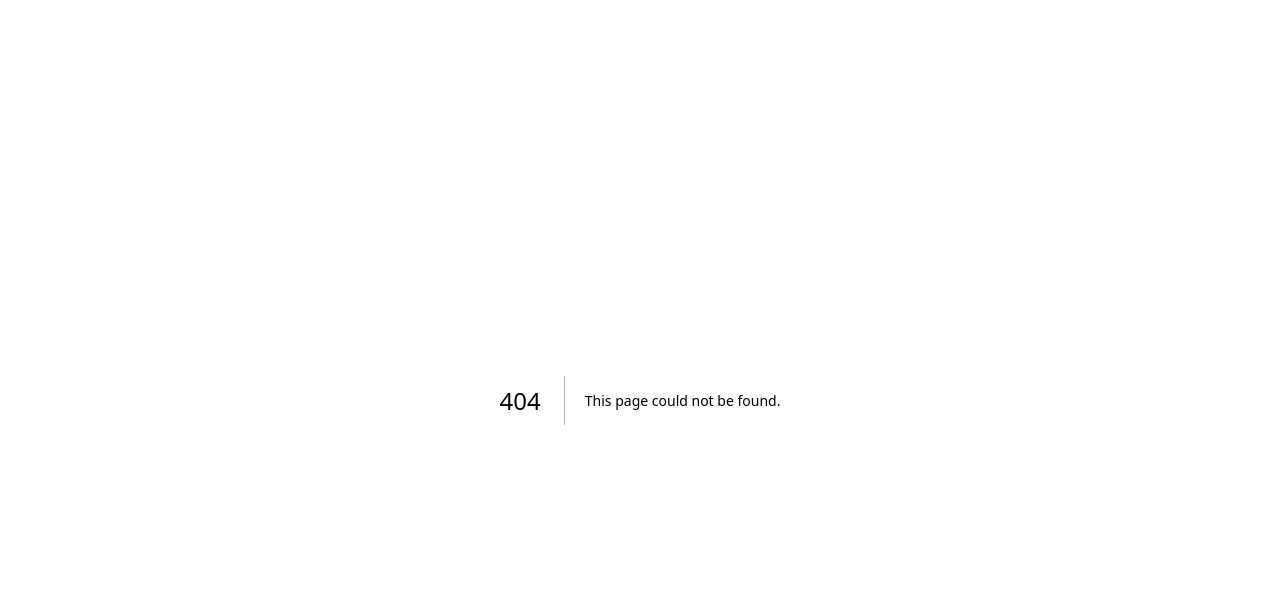
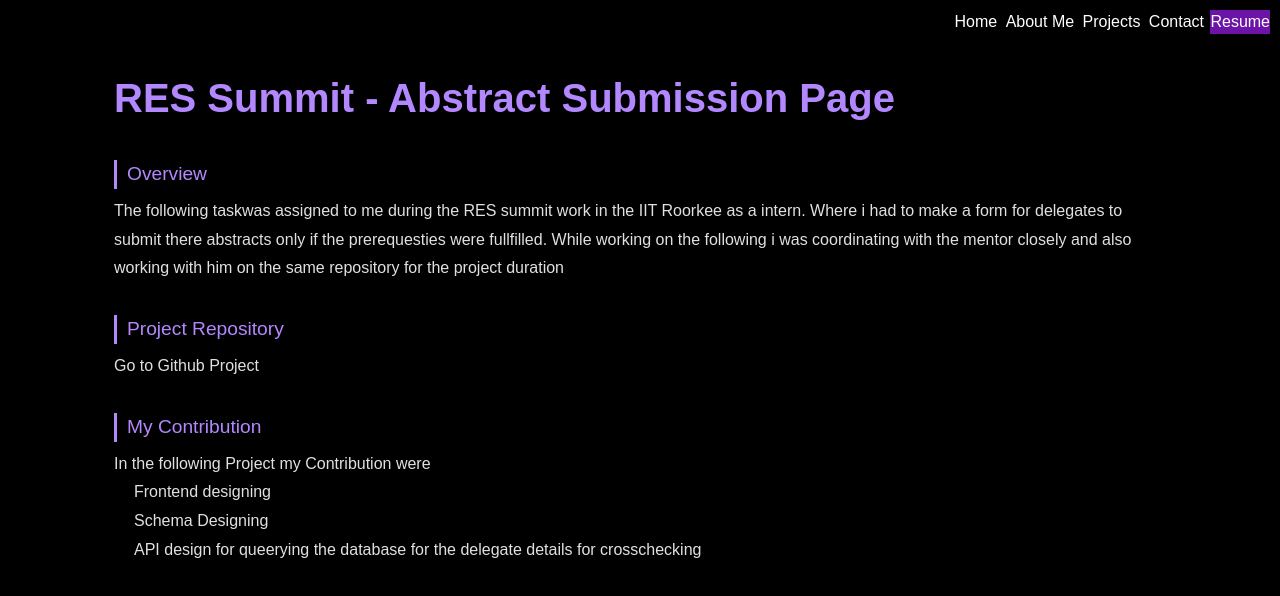
Before and after one commit to AkashSingh0012/Portfolio, a Next.js app in the folder myportfolio/: page /Projects/RESsummit in a window 1280 px wide. Before the commit this address had no page. Shown: the top 596 px of the page. Built offline with nearby package versions, Linux system fonts and the light colour scheme.

Commit message:
Changes in the Fature Project card at the landing on /Projects removed 2dCard until completion of the following is done

```diff
--- a/myportfolio/app/Projects/3DmodelViewer/page.tsx
+++ b/myportfolio/app/Projects/3DmodelViewer/page.tsx
@@ -19,9 +19,9 @@ function page() {
            <div style={{color:"#b388ff"}}>
            <Link href="https://3dmodel-viewer-ten.vercel.app" >ProjectdemoLive </Link>
            </div>
-           <span> The Link has the model removed please procede as it is it going to load a sample model of cube instead of actual indian model</span>
+           <span> Note: The original India model has been removed from the public demo due to project restrictions. The viewer currently loads a placeholder cube model to demonstrate functionality.</span>
 
-           <h3> Additional Details</h3>
+           <h3> Design  Goals and workprocess</h3>
            <p> The following project was written on Next.js and React framework.
             Furthermore the model was designed by me as well using Blender.
             the major focus of the project was on customizability.
--- /dev/null
+++ b/myportfolio/app/Projects/Encryptionhypo/page.tsx
@@ -0,0 +1,29 @@
+"use client";
+import CodeBlock from '@/app/components/Code';
+import Navbar from '@/app/components/Navbar';
+import Link from 'next/link';
+import React from 'react'
+
+function page() {
+  return (
+    <>
+    <Navbar/>
+    <div className="ProjectDescription">
+        <div className="Text">
+            <h2> Encryption Script</h2>
+            <h3> Overview</h3>
+            <p> The following project was written as a hypothetical whatif the message could be stateless and the keys become more dynamic by changes to key built over a semantic meaning from the conversation itself
+                . The project itself isnt a secure system and has shotcomings but this was one of the fun projects.
+            </p>
+            <h3> Key Learning </h3>
+            <p> This project let me dive into the encryptions systems and also let me understand more on the messaging and how encryption works.</p>
+            <h3> Project Repository</h3>
+            <Link href="https://github.com/AkashSingh0012/Encryption_hypothesis.git"> Project Repo</Link>
+
+    </div>
+    </div>
+    </>
+  )
+}
+
+export default page
--- a/myportfolio/app/Projects/QGIS/page.tsx
+++ b/myportfolio/app/Projects/QGIS/page.tsx
@@ -4,7 +4,6 @@ import Navbar from '@/app/components/Navbar';
 import CodeBlock from '@/app/components/Code';
 function page() {
   return (
-
     <>
     <Navbar/>
 
--- a/myportfolio/app/Projects/RBCS/page.tsx
+++ b/myportfolio/app/Projects/RBCS/page.tsx
@@ -49,7 +49,7 @@ function page() {
             </p>
            </div>
            <div className="Image">
-          <img src="/sheets.png"/>
+          <img src="/Sheets.png"/>
 
         </div>
         </div>
--- /dev/null
+++ b/myportfolio/app/Projects/RESsummit/page.tsx
@@ -0,0 +1,33 @@
+"use client";
+
+import Navbar from '@/app/components/Navbar';
+import React from 'react'
+import Link from 'next/link';
+function page() {
+  return (
+    <>
+    <Navbar/>
+    <div className="ProjectDescription">
+        <div className="Text">
+            <h2> RES Summit - Abstract Submission Page</h2>
+            <h3>Overview</h3>
+            <p>The following taskwas assigned to me during the RES summit work in the IIT Roorkee as a intern.
+                Where i had to make a form for delegates to submit there abstracts only if the prerequesties were fullfilled.
+                While working on the following i was coordinating with the mentor closely and also working with him on the same repository for the project duration</p>
+
+                <h3> Project Repository</h3>
+                <p> <Link href="https://github.com/AkashSingh0012/res_db_chk.git" > Go to Github Project</Link></p>
+                <h3>My Contribution</h3>
+                <p> In the following Project my Contribution were</p>
+                <ul>
+                    <li> Frontend designing</li>
+                    <li>Schema Designing</li>
+                    <li> API design for queerying the database for the delegate details for crosschecking</li>
+                </ul>
+        </div>
+    </div>
+    </>
+  )
+}
+
+export default page
--- a/myportfolio/app/Projects/otherproject/PythonProjects/page.tsx
+++ b/myportfolio/app/Projects/otherproject/PythonProjects/page.tsx
@@ -11,19 +11,19 @@ function page() {
     <div className="CardSpace">
         <Cardholder
         title ="QGIS Script"
-        image = "/Placeholder.png"
+        image = "/otherprojects/Python.png"
         tags={["Python", "QGIS" ]}
         route="/Projects/QGIS"/>
         <Cardholder
         title="Drought Prediction Model"
-        image="/Placeholder.png"
+        image="/otherprojects/Python.png"
         tags={["ML", "Python"]}
         route="/Projects/DroughtPrediction"/>
         <Cardholder
         title="Encryption Hypothesis"
-        image="/Placeholder.png"
+        image="/otherprojects/Python.png"
         tags={["Python"]}
-        route="/Project/Encryptionhypo"
+        route="/Projects/Encryptionhypo"
         />
     </div>
     </>
--- a/myportfolio/app/Projects/otherproject/Webdev/page.tsx
+++ b/myportfolio/app/Projects/otherproject/Webdev/page.tsx
@@ -7,10 +7,10 @@ function page() {
     <>
     <div className="CardSpace">
       <Cardholder
-      title="ResSummit-AbstractSubmission Form (Intern work ) "
-      image=""
+      title="RES Summit-AbstractSubmission Form (Intern work ) "
+      image="/Placeholder.png"
       tags={["Internship", "RES SUMMIT 2026"]}
-      route=""
+      route="/Projects/RESsummit"
       priority={false}
       />
     </div>
--- a/myportfolio/app/Projects/otherproject/page.tsx
+++ b/myportfolio/app/Projects/otherproject/page.tsx
@@ -17,7 +17,7 @@ function page() {
         title ="Web Dev"
         image = "/otherprojects/web.png"
         tags={["html", "Next", "prisma" ]}
-        route="/Projects/UnderDevelopment"/>
+        route="/Projects/otherproject/Webdev"/>
         <Cardholder
         title=" UnityProjects"
         image="/otherprojects/GD.png"
--- a/myportfolio/app/Projects/page.tsx
+++ b/myportfolio/app/Projects/page.tsx
@@ -53,7 +53,7 @@ function Page() {
         priority={false}
         />
         <Cardholder
-        title=""
+        title="3D Model Viewer"
         image="/3dModelViewer.png"
         tags={["Next", "Three.js","JSON Config"]}
         route="/Projects/3DmodelViewer"
@@ -65,14 +65,14 @@ function Page() {
         route="/Projects/NLPtool"
         priority={false}
         />
-
+{/*
         <Cardholder
         title="2d"
         image="/2d.png"
         tags={["Krita", "Tiles", "Art"]}
         route="/Projects/UnderDevlopment"
         priority={false}
-        />
+        /> */}
 
 
 
```
